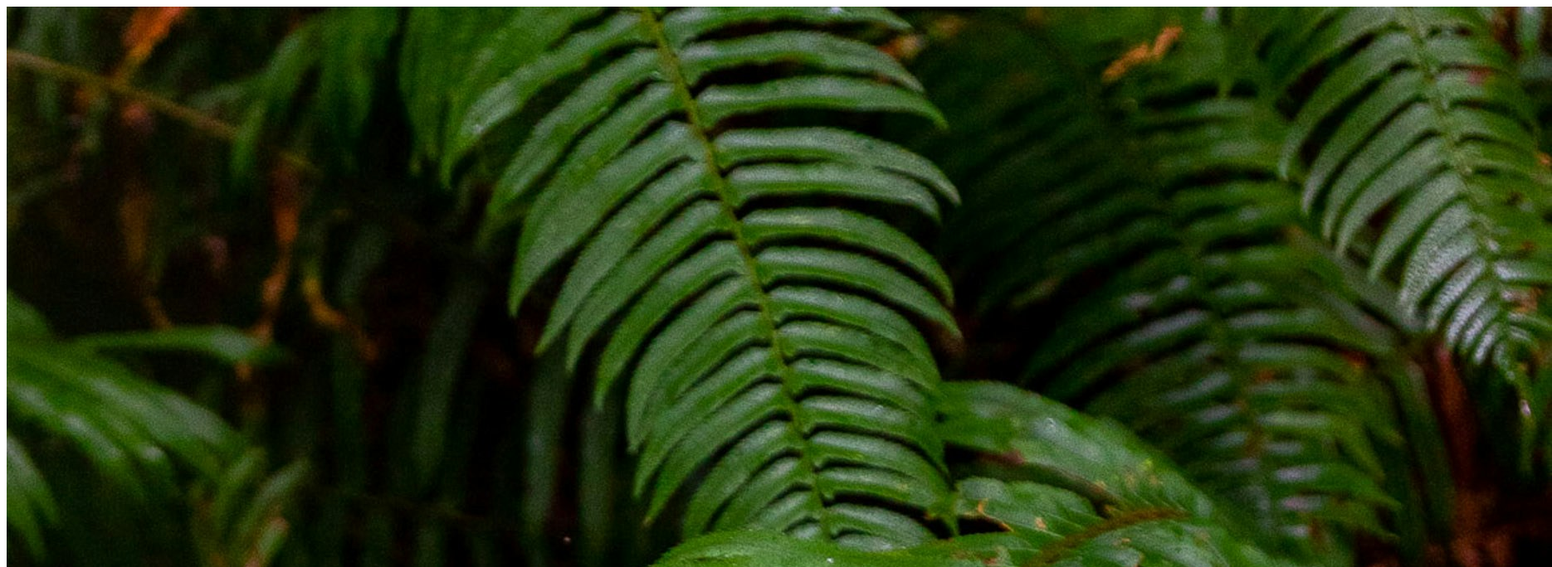
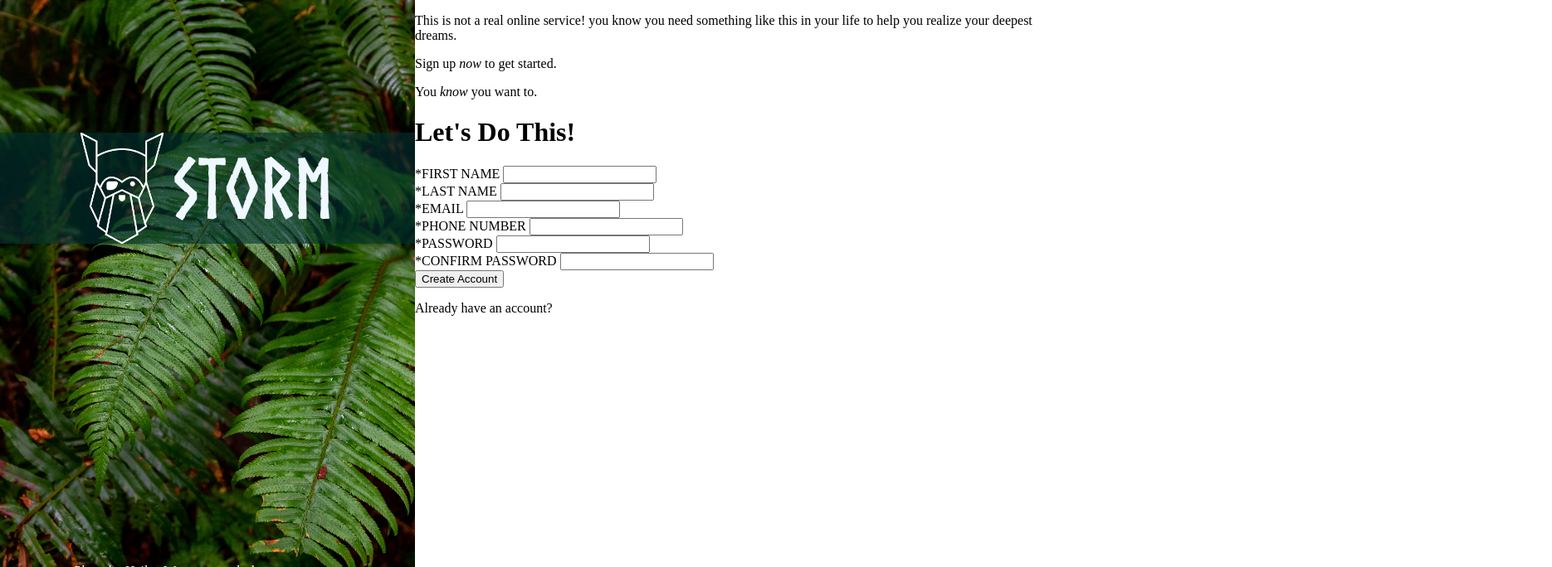
Before and after one commit to STORM533/Sign-up-Form, a plain HTML site: page index.html in a window 1280 px wide. Shown: the top 684 px of the page at 83% size, 1870 px wide, since content can reach past the window. Drawn offline with Linux system fonts and the light colour scheme.

Commit message:
left-side image part done height adjustment needed.

```diff
--- a/index.html
+++ b/index.html
@@ -8,11 +8,20 @@
 </head>
 <body>
     <div class="left-side">
-        <img src="/pictures/halie-west-25xggax4bSA-unsplash.jpg" alt = "picture-leaves">
-        <img src="/pictures/odin-lined.png" alt="odin-logo">
-        <a href="https://unsplash.com/photos/green-leaf-plant-in-close-up-photography-25xggax4bSA" target="_blank" rel="noopener noreferrer">Photo by Hailey West </a>
-        <p class="text-1">on</p>
-        <a href = "https://unsplash.com/" target="_blank" rel="noopener noreferrer"> unsplash </a>
+        <div class="image">
+            <img src="/pictures/halie-west-25xggax4bSA-unsplash.jpg" class = "bg" alt = "picture-leaves">
+            <div class="img-text">
+                <img src="/pictures/odin-lined.png"class = "top" alt="odin-logo">
+                <div class="text">STORM</div>
+            </div>
+
+        </div>
+        <div class="links">
+            <a href="https://unsplash.com/photos/green-leaf-plant-in-close-up-photography-25xggax4bSA" target="_blank" rel="noopener noreferrer">Photo by Hailey West    </a>
+            <p class="text-1">   on   </p>
+            <a href = "https://unsplash.com/" target="_blank" rel="noopener noreferrer">    unsplash </a>
+        </div>
+
     </div>
     <div class = "right-side">
         <div class="part-1">
@@ -20,35 +29,38 @@
             <p class = "text-2">Sign up <em>now </em>to get started.</p>
             <p class="text-2">You <em>know </em>you want to.</p>
         </div>
-        <div class="part-2"></div>
+        <div class="part-2">
             <h1>Let's Do This!</h1>
             <form action="" method="post">
                 <div>
-                    <label for="first_name">FIRST NAME</label>
-                    <input type = "text" name = "first_name" id = "first_name">
+                    <label for="first_name">*FIRST NAME</label>
+                    <input type = "text" name = "first_name" id = "first_name" required>
                 </div>
                 <div>
-                    <label for="last_name">LAST NAME</label>
-                    <input type = "text" name = "last_name" id = "last_name">
+                    <label for="last_name">*LAST NAME</label>
+                    <input type = "text" name = "last_name" id = "last_name" required>
                 </div>
                 <div>
-                    <label for="email">EMAIL</label>
-                    <input type="email" name="email" id="email">
+                    <label for="email">*EMAIL</label>
+                    <input type="email" name="email" id="email" required>
                 </div>
                 <div>
-                    <label for="phone-number">PHONE NUMBER</label>
-                    <input type="number" name="phone-number" id="phone-number">
+                    <label for="phone-number">*PHONE NUMBER</label>
+                    <input type="number" name="phone-number" id="phone-number"  required>
                 </div>
                 <div>
-                    <label for="password">PASSWORD</label>
-                    <input type="password" name="password" id="password">
+                    <label for="password">*PASSWORD</label>
+                    <input type="password" name="password" id="password" required>
                 </div>
                 <div>
-                    <label for = "cnfrm-pass">CONFIRM PASSWORD</label>
-                    <input type="password" name="cnfrm-pass" id="cnfrm-pass">
+                    <label for = "cnfrm-pass">*CONFIRM PASSWORD</label>
+                    <input type="password" name="cnfrm-pass" id="cnfrm-pass" required>
                 </div>
+
                 <button type="submit">Create Account</button>
+                <p>Already have an account? <a href="#" target ="_blank" rel="noopener noreferrer">Log in</a></p>
             </form>
+        </div>
     </div>
 </body>
 </html>
--- a/styles.css
+++ b/styles.css
@@ -0,0 +1,71 @@
+@font-face {
+        font-family: 'NorseBold';
+        src: url('fonts-dl/Norse-Bold.otf');
+        font-weight: normal;
+        font-style: normal;
+    }
+body{
+
+    font-family:'NorseBold' system-ui, -apple-system, BlinkMacSystemFont, 'Segoe UI', Roboto, Oxygen, Ubuntu, Cantarell, 'Open Sans', 'Helvetica Neue', sans-serif ;
+    display: flex;
+    flex: 1 1 auto;
+    margin: 0px;
+    gap: 0px;
+}
+.left-side{
+    display: flex;
+    flex-direction: column;
+    width: 500px;
+    height: 100vh;
+}
+.left-side .image{
+    position: relative;
+    width: 500px;
+    height: 100%;
+}
+.bg{
+    width: 100%;
+    display: block;
+}
+.img-text{
+    display: flex;
+    background-color: rgba(0 , 50 , 50 , 0.6);
+    justify-content: center;
+    gap: 10px;
+    align-items: center;
+    position: absolute;
+    top: 20%;
+    left: 0;
+    width: 500px;
+    height: auto;
+}
+.top{
+    width: 100px;
+}
+.img-text .text{
+    color: aliceblue;
+    font-size: 100px;
+    font-family: 'NorseBold';
+
+}
+.text-1{
+
+    color: white   ;
+    margin: 0;
+}
+.links{
+    display: flex;
+    position: absolute;
+    top:85%;
+    left: 7%;
+    width: 500px;
+    height: 1px;
+    gap: 5px;
+}
+a:link{
+    text-decoration: none;
+    color: white   ;
+}
+a:visited{
+    color: rgba(171, 241, 8, 0.979);
+}
```
Also changed, not shown: fonts-dl/Norse-Bold.otf (added).
